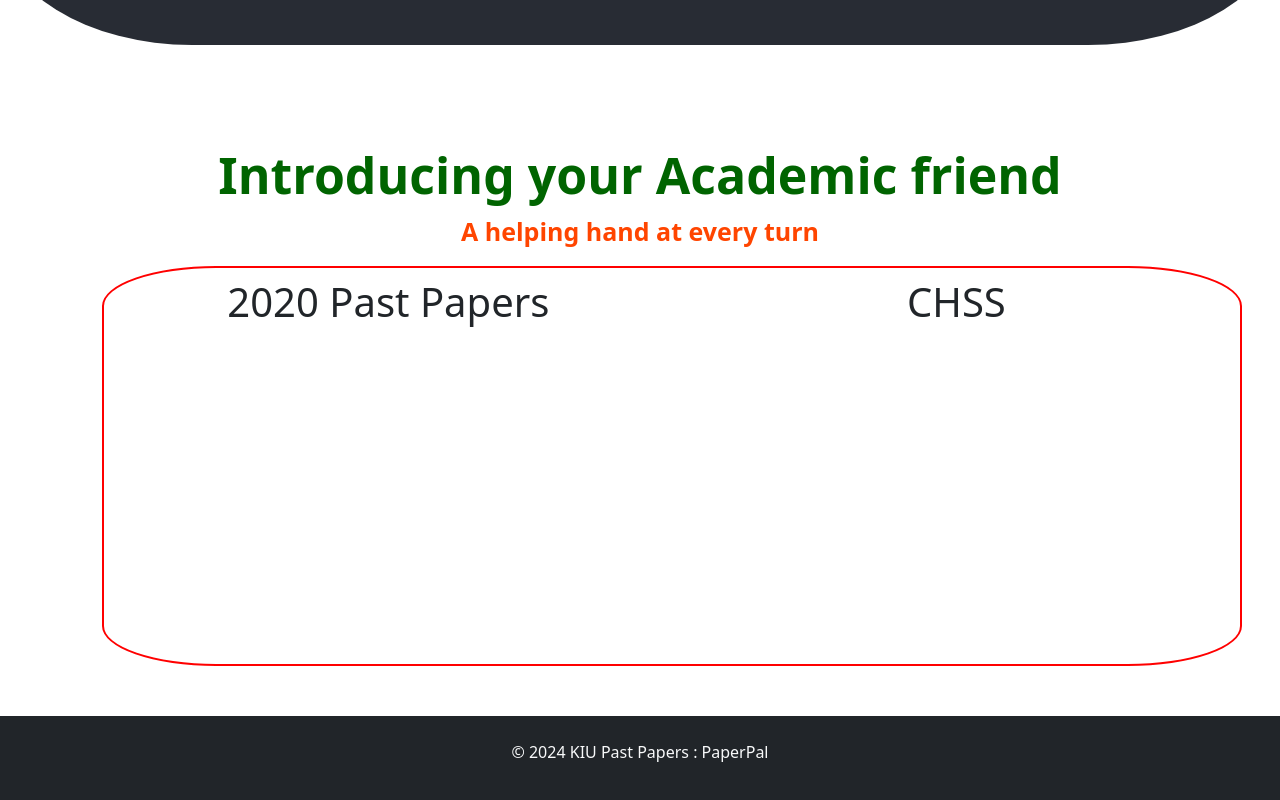
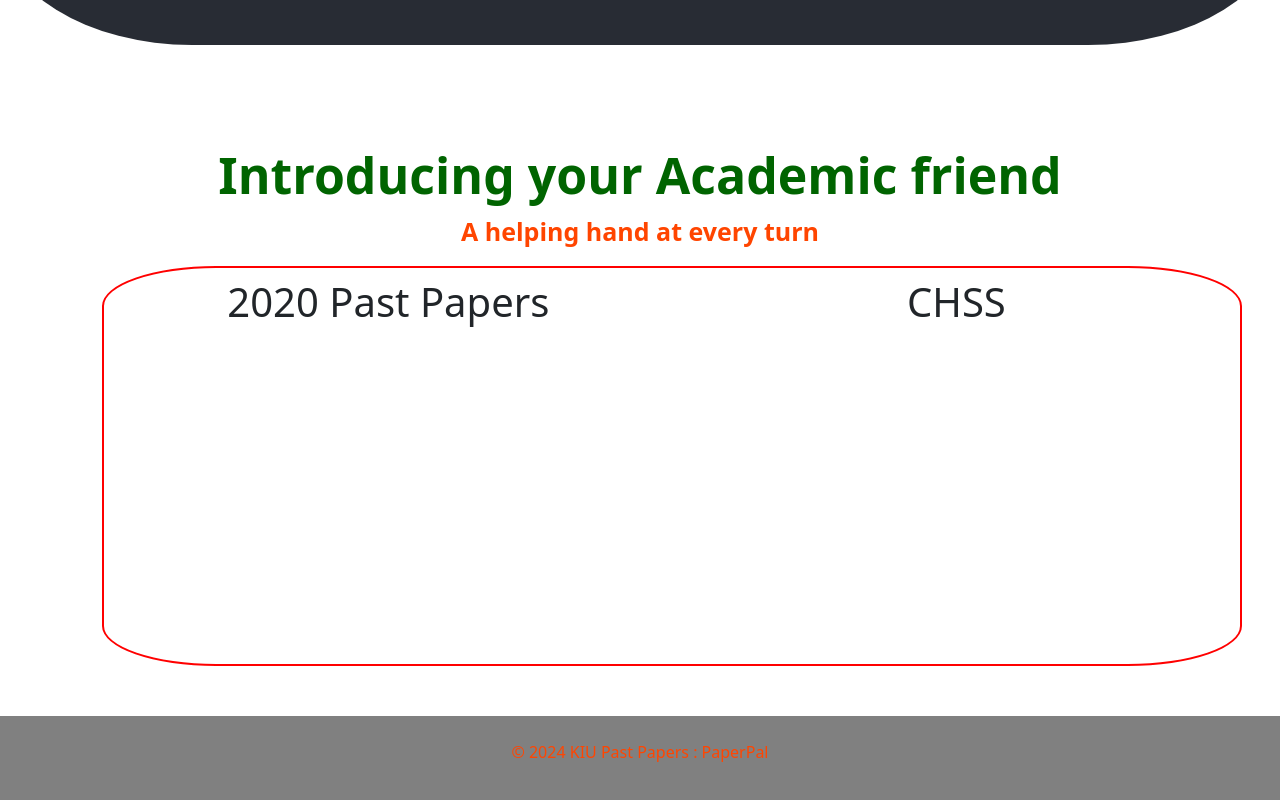
Before and after one commit to JesseOtim/Past, a React (Create React App) app: page / in a window 1280 px wide. Shown: the part 834-1634 px from the top of the page. Built offline with nearby package versions, Linux system fonts and the light colour scheme.

Commit message:
ChangeFooter background color and text color

```diff
--- a/src/App.js
+++ b/src/App.js
@@ -204,7 +204,7 @@ function App() {
         </h1>
       </Container>
       <Container>
-        <p style={{ fontSize: "25px", fontWeight: "bold", color:"orangered" }}>
+        <p style={{ fontSize: "25px", fontWeight: "bold", color: "orangered" }}>
           A helping hand at every turn
         </p>
       </Container>
@@ -219,12 +219,10 @@ function App() {
       >
         <Row>
           <Col>
-          <Container>
-            <h1 style={{ marginTop: "10px" }}>2020 Past Papers</h1>
-
+            <Container>
+              <h1 style={{ marginTop: "10px" }}>2020 Past Papers</h1>
             </Container>
           </Col>
-
 
           <Col>
             <h1 style={{ marginTop: "10px" }}>CHSS</h1>
@@ -233,8 +231,11 @@ function App() {
       </Container>
 
       {/* FOOTER starts here*/}
-      <footer className="bg-dark text-light py-4" style={{ marginTop: "50px" }}>
-        <Container className="text-center">
+      <footer
+        className="bg-grey text-light py-4"
+        style={{ marginTop: "50px", backgroundColor: "grey" }}
+      >
+        <Container className="text-center" style={{color:"orangered"}}>
           <p>&copy; 2024 KIU Past Papers : PaperPal</p>
         </Container>
       </footer>
```
